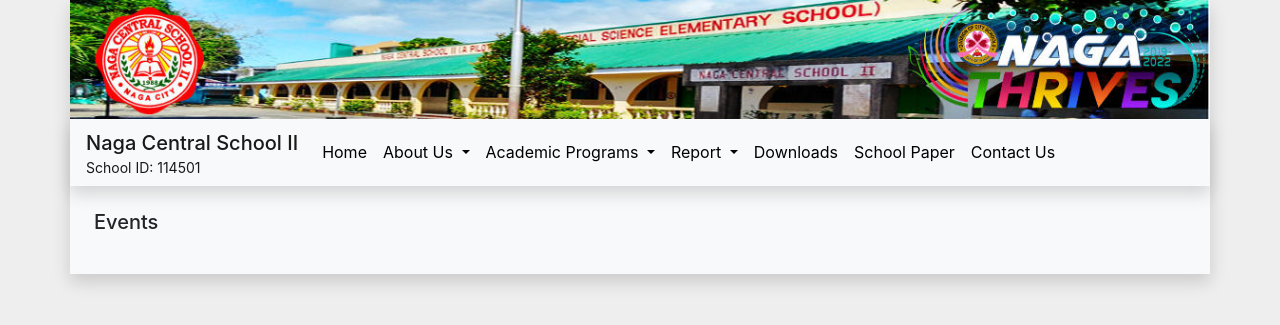
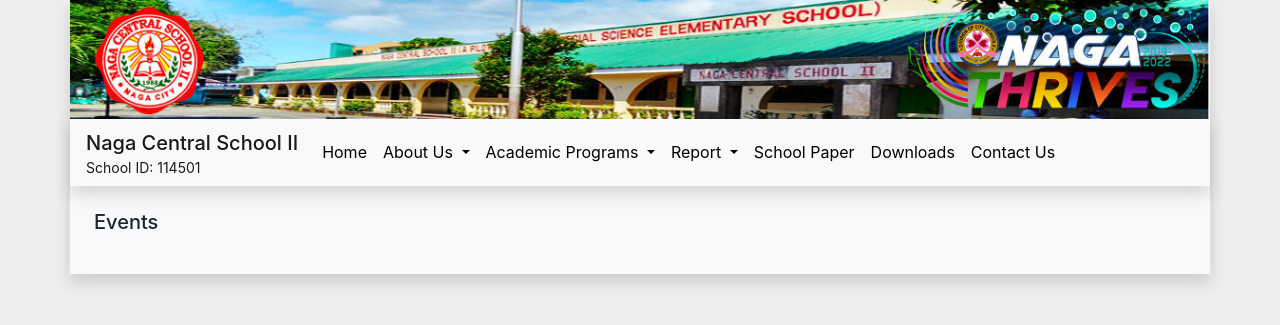
Before and after one commit to nagacentralschool2/nagacentralschool2.github.io, a Jekyll site: the page built from events.html, in a window 1280 px wide. Shown: the top 325 px of the page. Built offline with Jekyll 4.4.1, drawn with Linux system fonts in a browser that asks for light colours; some of the changed lines change nothing that is shown.

Commit message:
style: moved Downloads next to Contact Us in header

```diff
--- a/_data/navigation.yml
+++ b/_data/navigation.yml
@@ -32,9 +32,9 @@
       link: /school-report/mooe.html
     - name: Financial Report
       link: /school-report/financialreport.html
+- name: School Paper
+  link: /school-paper/centralarchers.html
 - name: Downloads
   link: /downloads.html
-- name: School Paper
-  link: /school-paper/centralarchers.html
 - name: Contact Us
   link: /contact-us.html
```
